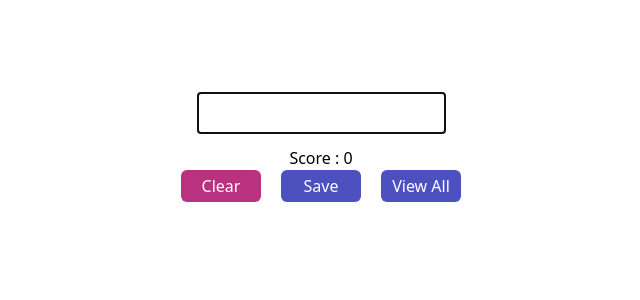
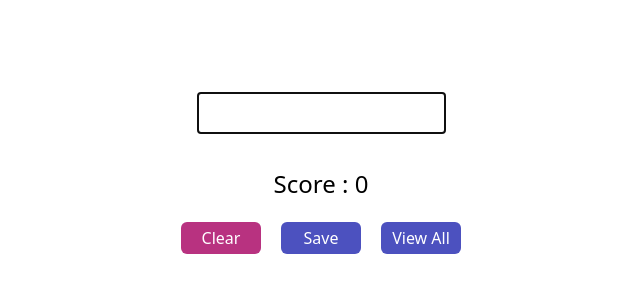
Before and after one commit to waimin314/score-your-scrabble, a React (Create React App) app in the folder client/: page / in a window 1280 px wide. Shown: the top 300 px of the page, without its empty margins (319-959 px from the left). Built offline with nearby package versions, Linux system fonts and the light colour scheme.

Commit message:
Style score text and all entries

```diff
--- a/client/src/App.js
+++ b/client/src/App.js
@@ -58,7 +58,7 @@ function App() {
           onChange={(e) => handleChange(e)}
         ></input>
       </form>
-      <h2>Score : {score}</h2>
+      <h1 className='text-2xl my-5'>Score : {score}</h1>
       <div className='flex space-x-5'>
         <button
           className='w-20 h-8 rounded-md bg-pink-700 text-white'
@@ -79,7 +79,7 @@ function App() {
           View All
         </button>
       </div>
-      <div>{renderAllEntries()}</div>
+      <div className='block mx-auto mt-5'>{renderAllEntries()}</div>
     </div>
   );
 }
```
